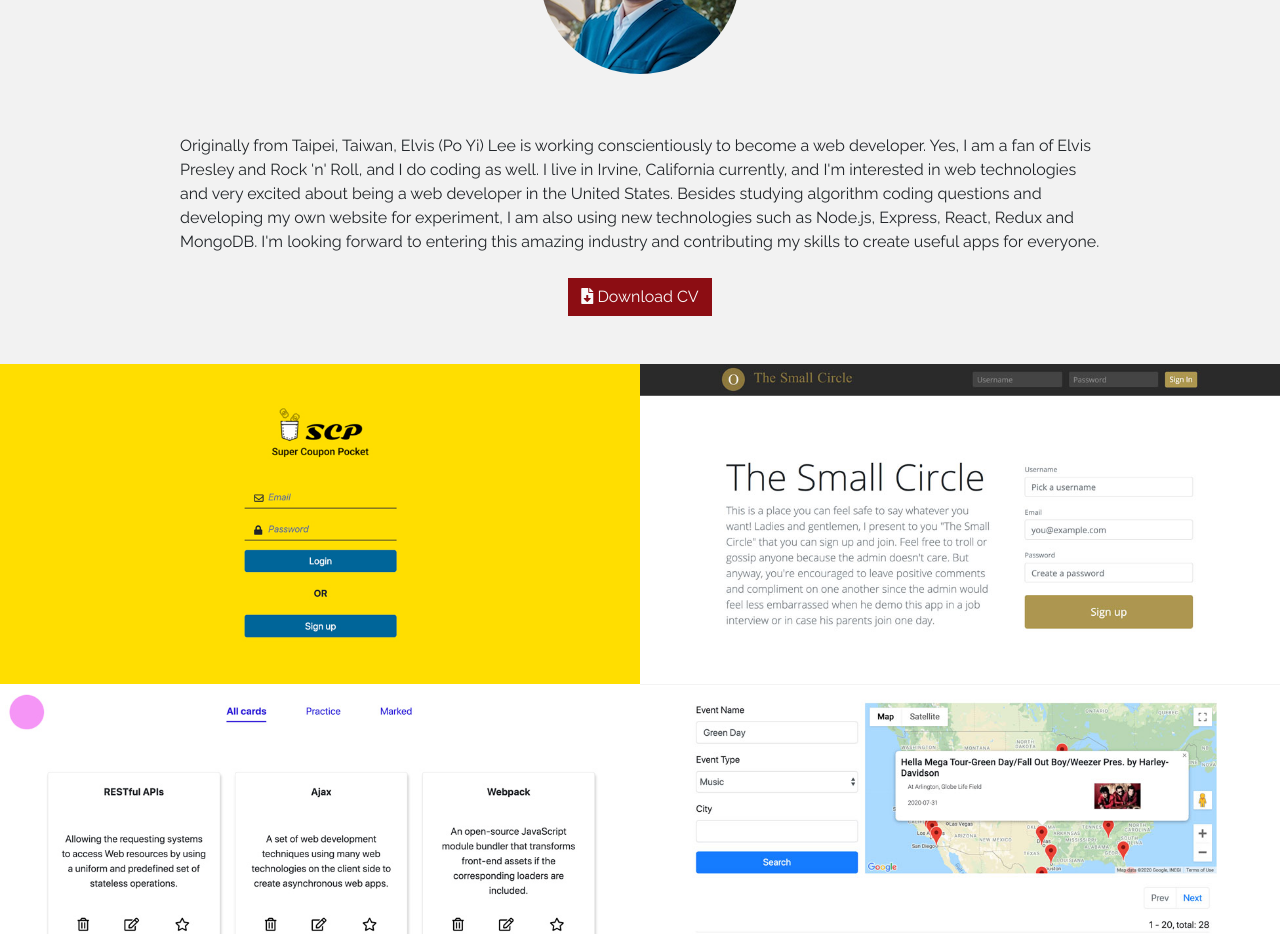
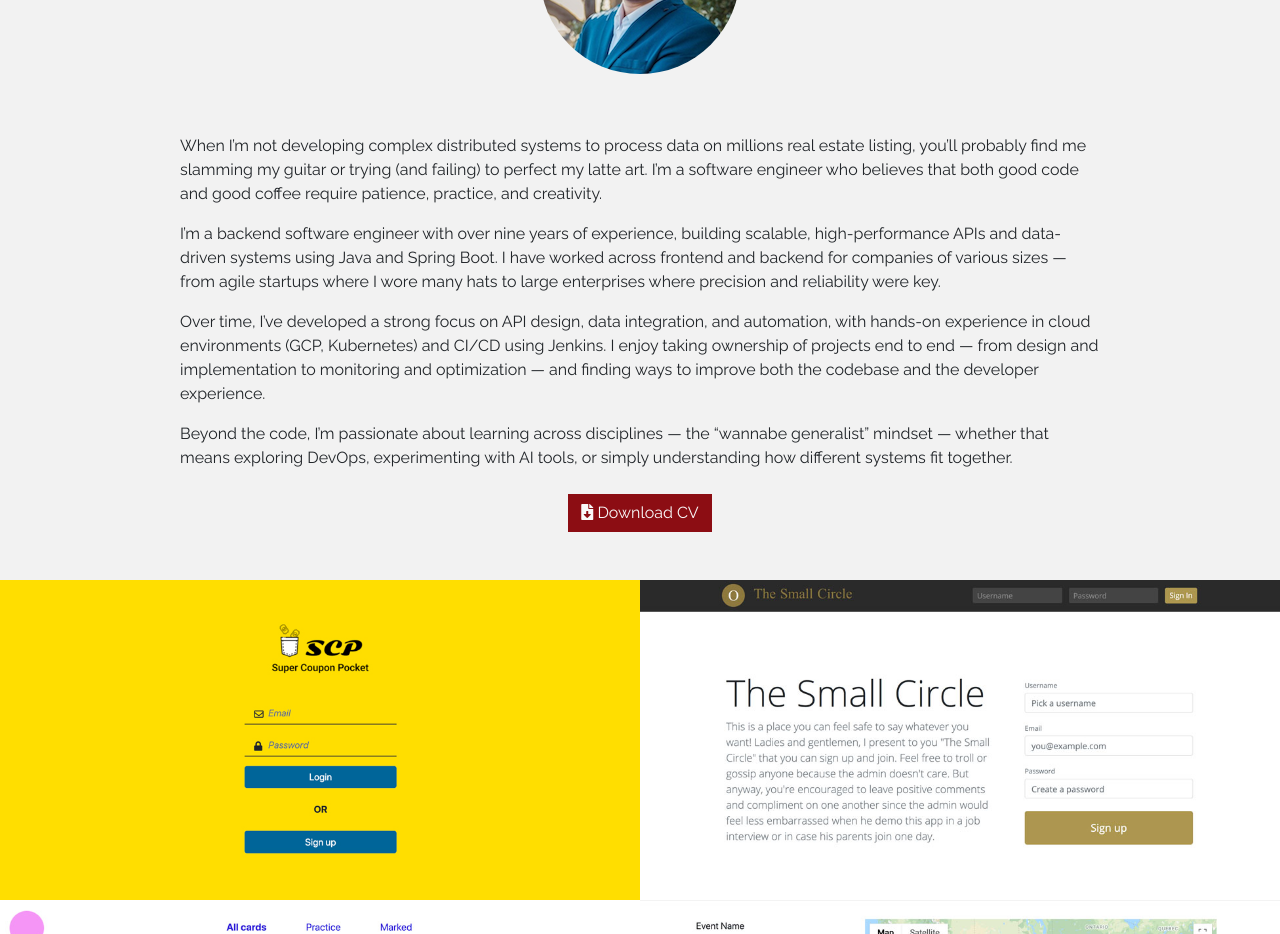
Before and after one commit to ElvisLee0725/ElvisLee0725.github.io, a React (Vite) app: page / in a window 1280 px wide. Shown: the part 900-1834 px from the top of the page. Built offline with nearby package versions, Linux system fonts and the light colour scheme.

Commit message:
Update About Me paragraph with current bio (backend engineer, Java/Spring Boot, GCP/Kubernetes/Jenkins)

```diff
--- a/src/components/About/About.jsx
+++ b/src/components/About/About.jsx
@@ -15,16 +15,34 @@ function About() {
             </div>
             <div>
               <p>
-                Originally from Taipei, Taiwan, Elvis (Po Yi) Lee is working
-                conscientiously to become a web developer. Yes, I am a fan of
-                Elvis Presley and Rock 'n' Roll, and I do coding as well. I live
-                in Irvine, California currently, and I'm interested in web
-                technologies and very excited about being a web developer in the
-                United States. Besides studying algorithm coding questions and developing
-                my own website for experiment, I am also using new
-                technologies such as Node.js, Express, React, Redux and MongoDB. I'm
-                looking forward to entering this amazing industry and
-                contributing my skills to create useful apps for everyone.
+                When I’m not developing complex distributed systems to process
+                data on millions real estate listing, you’ll probably find me
+                slamming my guitar or trying (and failing) to perfect my latte
+                art. I’m a software engineer who believes that both good code
+                and good coffee require patience, practice, and creativity.
+              </p>
+              <p>
+                I’m a backend software engineer with over nine years of
+                experience, building scalable, high-performance APIs and
+                data-driven systems using Java and Spring Boot. I have worked
+                across frontend and backend for companies of various sizes —
+                from agile startups where I wore many hats to large
+                enterprises where precision and reliability were key.
+              </p>
+              <p>
+                Over time, I’ve developed a strong focus on API design, data
+                integration, and automation, with hands-on experience in
+                cloud environments (GCP, Kubernetes) and CI/CD using Jenkins.
+                I enjoy taking ownership of projects end to end — from design
+                and implementation to monitoring and optimization — and
+                finding ways to improve both the codebase and the developer
+                experience.
+              </p>
+              <p>
+                Beyond the code, I’m passionate about learning across
+                disciplines — the “wannabe generalist” mindset — whether that
+                means exploring DevOps, experimenting with AI tools, or
+                simply understanding how different systems fit together.
               </p>
               <DownloadCvButton />
             </div>
```
